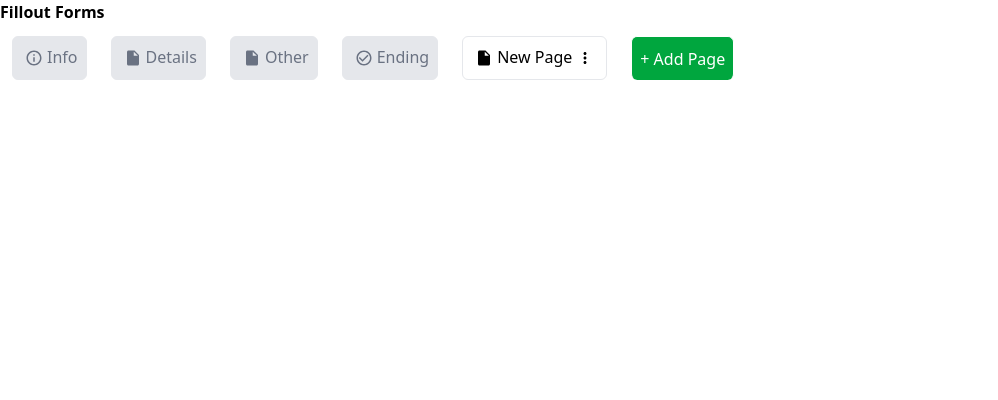
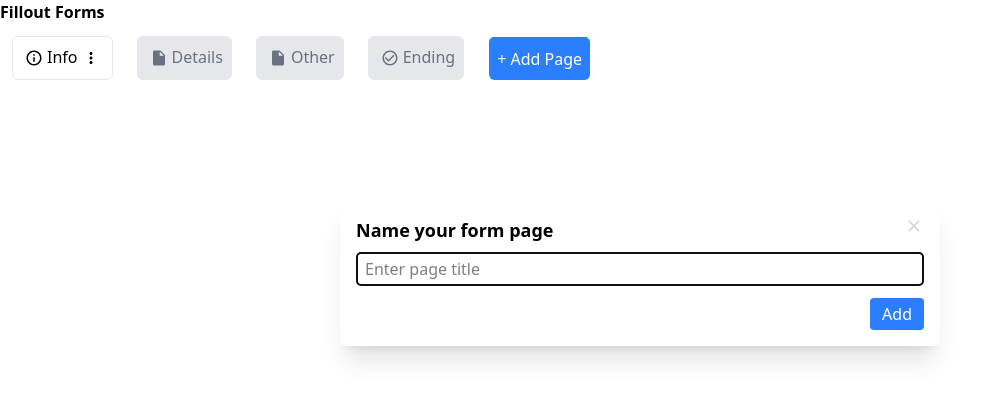
Before and after one commit to PallaviDule/Fillout-Form, a React (Vite) app: page / in a window 1280 px wide. Both pictures are taken after a click on the button "+ Add Page". Shown: the top 400 px of the page, without its empty margins (0-998 px from the left). Built offline with nearby package versions, Linux system fonts and the light colour scheme.

Commit message:
Rename and delete

```diff
--- /dev/null
+++ b/src/components/AddNewPage.tsx
@@ -0,0 +1,63 @@
+import React, {useState} from 'react'
+import { useTabContext } from '../context/useTabContext';
+import {MdInsertDriveFile, MdClose} from 'react-icons/md';
+
+interface AddNewPageDialogProps {
+  showDialog: boolean;
+  onClose: () => void;
+}
+
+const AddNewPage = ({showDialog, onClose}: AddNewPageDialogProps) => {
+    const {state, dispatch} = useTabContext();
+    const [newTabTitle, setNewTabTitle] = useState<string>('');
+
+    if(!showDialog) return null;
+
+    const tabs = state.tabs;
+
+    const handleAddPage = () => {
+        const newId = (tabs.length + 1).toString();
+         if (newTabTitle.trim()) {
+            const newTab = {
+                id: newId,
+                title: newTabTitle.trim(),
+                icon: MdInsertDriveFile,
+            };
+            dispatch({ type: 'ADD_TAB', payload: { newPage: newTab } });
+            setNewTabTitle('');
+        }
+        onClose();
+    };
+
+  return (
+    <div className="fixed inset-0 flex justify-center items-start pt-50 z-20">
+      <div className="bg-white p-4 rounded-md shadow-xl w-150">
+        <div className='justify-between flex'>
+            <h2 className="text-lg font-semibold mb-2">Name your form page</h2>
+            <MdClose
+                className="text-gray-300 hover:text-black cursor-pointer"
+                size={20}
+                onClick={onClose}
+            />
+        </div>
+        <input
+          type="text"
+          className="w-full border px-2 py-1 rounded mb-3"
+          placeholder="Enter page title"
+          value={newTabTitle}
+          onChange={(e) => setNewTabTitle(e.target.value)}
+          autoFocus
+        />
+        <div className='flex justify-end'>
+            <button
+                onClick={handleAddPage}
+                className="px-3 py-1 bg-blue-500 text-white rounded hover:bg-blue-700 content-end items-end-safe justify-end"
+            >
+                Add
+          </button>
+        </div>
+      </div>
+    </div>
+  )};
+
+export default AddNewPage;
--- a/src/components/App.tsx
+++ b/src/components/App.tsx
@@ -2,25 +2,16 @@
 import FormTabs from './FormTabs';
 import TabMenu from './TabMenu';
 import { useTabContext } from '../context/useTabContext';
+import { useState } from 'react';
+import AddNewPage from './AddNewPage';
 
 function App() {
+  const [showDialog, setShowDialog] = useState(false);
+
   const {state, dispatch} = useTabContext();
   const tabs = state.tabs;
   const activeTabId = state.activeTabId;
   const menuOpenTabId = state.menuOpenTabId;
-
-  const handleAddPage = () => {
-    const newId = (state.tabs.length + 1).toString();
-    const newPage = {
-      id: newId,
-      title: 'New Page',
-      icon: MdInsertDriveFile,
-    };
-
-    dispatch({type: 'ADD_TAB', payload: {newPage} });
-    dispatch({type: 'SET_ACTIVE_TAB', payload: {id: newId}})
-  }
-
 
   const handleToggleMenu = (id: string) => {
       const isMenuOpen = state.menuOpenTabId === id;
@@ -57,11 +48,16 @@
           </div>
         )}
         <button
-              onClick={handleAddPage}
-              className="p-2 m-3 rounded-md border border-b-0 bg-green-600 text-white hover:bg-green-700 select-none"
-            >
-              + Add Page
-            </button>
+            onClick={() => setShowDialog(true)}
+            className="p-2 m-3 rounded-md border border-b-0 bg-blue-500 text-white hover:bg-blue-700 select-none"
+          >
+            + Add Page
+        </button>
+
+        <AddNewPage
+          showDialog={showDialog}
+          onClose={() => setShowDialog(false)}
+        />
       </div>
     </>
   )
--- a/src/components/TabMenu.tsx
+++ b/src/components/TabMenu.tsx
@@ -1,8 +1,40 @@
-import { MdDeleteOutline, MdContentCopy, MdCopyAll, MdDriveFileRenameOutline, MdClose, MdFlag } from 'react-icons/md';
+import {
+  MdDeleteOutline, MdContentCopy, MdCopyAll,
+  MdDriveFileRenameOutline, MdClose, MdFlag
+} from 'react-icons/md';
 import { useTabContext } from '../context/useTabContext';
+import { useState } from 'react';
 
 const TabMenu = () => {
-    const {dispatch} = useTabContext();
+  const { state, dispatch } = useTabContext();
+  const activeTabId = state.activeTabId;
+  const currentTab = state.tabs.find(tab => tab.id === activeTabId);
+
+  const [isRenaming, setIsRenaming] = useState(false);
+  const [newTitle, setNewTitle] = useState(currentTab?.title || '');
+
+  const handleDelete = () => {
+    dispatch({ type: 'DELETE_ACTIVE_TAB', payload: { id: activeTabId } });
+  };
+
+  const handleRename = () => {
+
+    if (newTitle.trim() !== '' && currentTab?.title !== newTitle.trim()) {
+              console.log('Rename handler:', newTitle);
+
+      dispatch({ type: 'RENAME_ACTIVE_TAB', payload: { id: activeTabId, newTitle: newTitle.trim() } });
+    }
+    setIsRenaming(false);
+  };
+
+  const handleRenameKey = (e: React.KeyboardEvent<HTMLInputElement>) => {
+    if (e.key === 'Enter') {
+      handleRename();
+    } else if (e.key === 'Escape') {
+      setIsRenaming(false);
+      setNewTitle(currentTab?.title || '');
+    }
+  };
 
   return (
     <div className="absolute left-0 mt-10 w-40 bg-white border rounded shadow z-10">
@@ -11,27 +43,52 @@
         <MdClose
           size={18}
           className="cursor-pointer text-gray-600 hover:text-black border rounded-md border-gray-300"
-          onClick={() => dispatch({type: 'CLOSE_MENU'})}
+          onClick={() => dispatch({ type: 'CLOSE_MENU' })}
           role="button"
         />
       </div>
+
       <button className="w-full p-1 hover:bg-gray-100 hover:font-bold flex items-center text-sm group">
         <MdFlag size={18} className="text-gray-500 group-hover:text-blue-700" />
         <span className='px-1'>Set as first page</span>
       </button>
-      <button className="w-full p-1 hover:bg-gray-100 flex items-center text-sm group">
-        <MdDriveFileRenameOutline size={18} className="text-gray-500 group-hover:text-black" />
-        <span className="px-1 group-hover:font-bold"> Rename </span>
-      </button>
+
+      {isRenaming ? (
+        <div className="px-2 py-1">
+          <input
+            type="text"
+            className="w-full border rounded px-1 text-sm"
+            value={newTitle}
+            autoFocus
+            onChange={(e) => setNewTitle(e.target.value)}
+            onBlur={handleRename}
+            onKeyDown={handleRenameKey}
+          />
+        </div>
+      ) : (
+        <button
+          className="w-full p-1 hover:bg-gray-100 flex items-center text-sm group"
+          onClick={() => setIsRenaming(true)}
+        >
+          <MdDriveFileRenameOutline size={18} className="text-gray-500 group-hover:text-black" />
+          <span className="px-1 group-hover:font-bold"> Rename </span>
+        </button>
+      )}
+
       <button className="w-full p-1 hover:bg-gray-100 hover:font-bold flex items-center text-sm group">
         <MdCopyAll size={18} className="text-gray-500 group-hover:text-black" />
         <span className='px-1'>Copy</span>
       </button>
+
       <button className="w-full p-1 hover:bg-gray-100 hover:font-bold flex items-center text-sm group">
         <MdContentCopy size={18} className="text-gray-500 group-hover:text-black" />
         <span className='px-1'>Duplicate</span>
       </button>
-      <button className="w-full p-1 text-red-500 hover:bg-gray-100 hover:font-bold flex items-center text-sm border-t border-t-gray-200">
+
+      <button
+        className="w-full p-1 text-red-500 hover:bg-gray-100 hover:font-bold flex items-center text-sm border-t border-t-gray-200"
+        onClick={handleDelete}
+      >
         <MdDeleteOutline size={18} />
         <span className='px-1'>Delete</span>
       </button>
@@ -39,5 +96,4 @@
   );
 };
 
-
 export default TabMenu;
--- a/src/context/tabReducer.ts
+++ b/src/context/tabReducer.ts
@@ -3,6 +3,8 @@
 export type Action =
   | { type: 'ADD_TAB'; payload: { newPage: Page } }
   | { type: 'SET_ACTIVE_TAB'; payload: { id: string } }
+  | { type: 'DELETE_ACTIVE_TAB'; payload: { id: string } }
+  | { type: 'RENAME_ACTIVE_TAB'; payload: { id: string, newTitle: string } }
   | { type: 'CLOSE_MENU'}
   | { type: 'OPEN_MENU'; payload: { id: string }};
 
@@ -10,6 +12,8 @@
 type ReducerMap = {
   ADD_TAB: (state: TabState, payload: { newPage: Page }) => TabState;
   SET_ACTIVE_TAB: (state: TabState, payload: { id: string }) => TabState;
+  DELETE_ACTIVE_TAB: (state: TabState, payload: { id: string }) => TabState;
+  RENAME_ACTIVE_TAB: (state: TabState, payload: { id: string, newTitle: string }) => TabState;
   CLOSE_MENU: (state: TabState) => TabState;
   OPEN_MENU: (state: TabState, payload: { id: string }) => TabState;
 };
@@ -28,6 +32,23 @@
       ...state,
       activeTabId: id,
     };
+  },
+  DELETE_ACTIVE_TAB: (state: TabState, {id}): TabState => {
+      const updatedTabs = state.tabs.filter((tab) => tab.id !== id);
+
+      return {
+        ...state,
+        tabs: updatedTabs
+      }
+  },
+  RENAME_ACTIVE_TAB: (state: TabState, {id, newTitle}): TabState => {
+    console.log('Rename:', newTitle);
+     const updatedTabs = state.tabs.map((tab) =>  tab.id === id ? {...tab, title: newTitle} : tab);
+      console.log('updated:', updatedTabs);
+      return  {
+        ...state,
+        tabs: updatedTabs
+      }
   },
   CLOSE_MENU : (state: TabState): TabState => {
     return  {
@@ -49,6 +70,10 @@
       return reducerMap.ADD_TAB(state, action.payload);
     case 'SET_ACTIVE_TAB':
       return reducerMap.SET_ACTIVE_TAB(state, action.payload);
+    case 'DELETE_ACTIVE_TAB':
+      return reducerMap.DELETE_ACTIVE_TAB(state, action.payload);
+    case 'RENAME_ACTIVE_TAB':
+      return reducerMap.RENAME_ACTIVE_TAB(state, action.payload);
     case 'CLOSE_MENU':
       return reducerMap.CLOSE_MENU(state);
     case 'OPEN_MENU':
```
